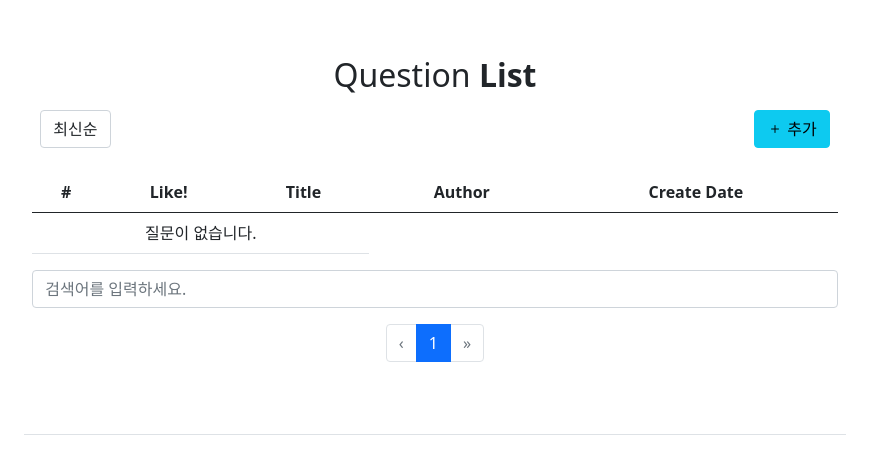
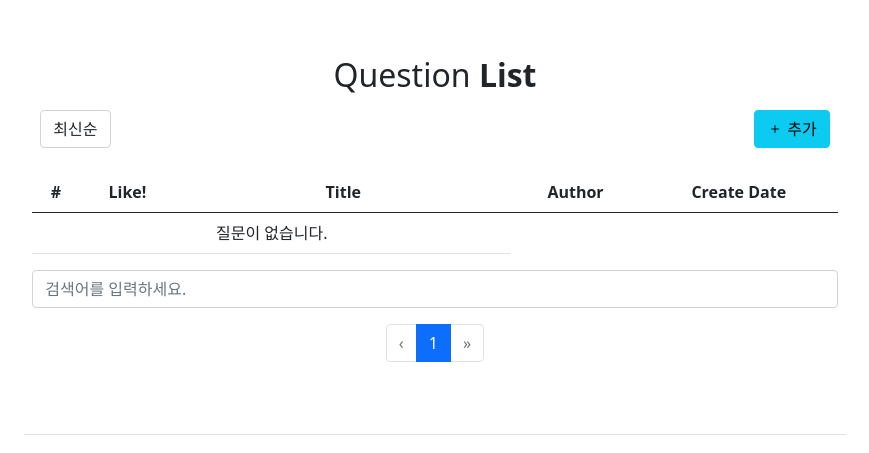
Before and after one commit to leeyongjoo/django-board-project, a Django app: page / in a window 1280 px wide. Shown: the part 103-556 px from the top of the page, without its empty margins (205-1074 px from the left). Run offline with Django 3.2, Linux system fonts and the light colour scheme; data that the repository does not hold is empty; parts of the project's set-up code (start-up, migrations or seed data) failed here and were passed over.

Commit message:
Style: modify th class

```diff
--- a/templates/board/question_list.html
+++ b/templates/board/question_list.html
@@ -25,19 +25,19 @@
 
             <table class="table table-hover">
                 <thead>
-                <tr class="text-center">
-                    <th scope="col">#</th>
-                    <th scope="col">Like!</th>
-                    <th scope="col">Title</th>
-                    <th scope="col">Author</th>
-                    <th scope="col">Create Date</th>
+                <tr class="text-center align-bottom">
+                    <th scope="col" class="col">#</th>
+                    <th scope="col" class="col">Like!</th>
+                    <th scope="col" class="col-5">Title</th>
+                    <th scope="col" class="col">Author</th>
+                    <th scope="col" class="col-md-auto">Create Date</th>
                 </tr>
                 </thead>
                 <tbody>
 
                 {% if question_list %}
                 {% for question in question_list %}
-                <tr class="text-center" onclick="window.location='{% url 'board:detail' question.id %}';">
+                <tr class="text-center align-middle" onclick="window.location='{% url 'board:detail' question.id %}';">
                     <td>{{ question_list.paginator.count|sub:question_list.start_index|sub:forloop.counter0|add:1 }}
                     </td>
                     {% comment %} 오름차순 정렬
```
